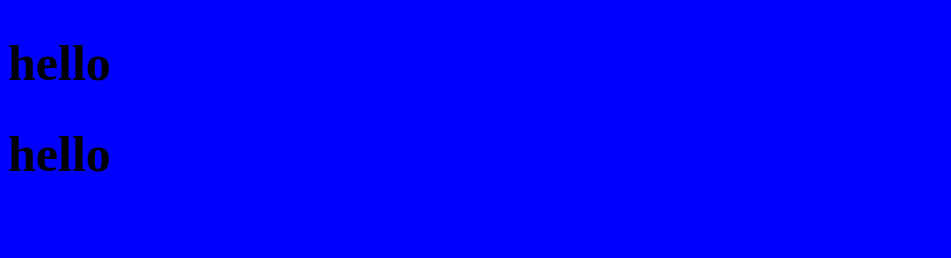
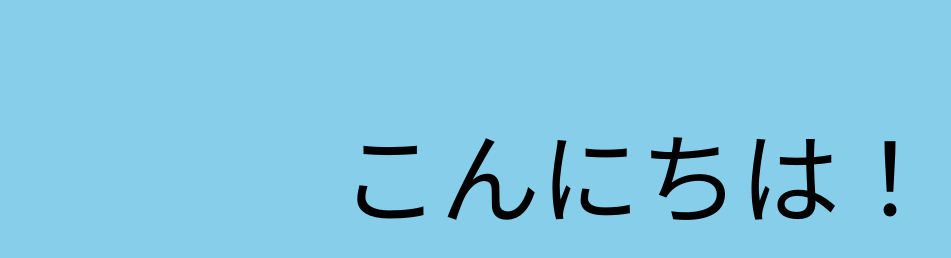
Before and after one commit to tomonaga-osanai/test2, a plain HTML site: page index.html in a window 1280 px wide. Shown: the whole page, without its empty margins (0-951 px from the left). Drawn offline with Linux system fonts and the light colour scheme.

Commit message:
２回目のコミットです。

```diff
--- a/index.html
+++ b/index.html
@@ -7,7 +7,6 @@
   <link rel="stylesheet" href="css/style.css">
 </head>
 <body>
-  <h1 class="test">hello</h1>
-  <h1 class="test">hello</h1>
+  <div class="section">こんにちは！</div>
 </body>
 </html>
--- a/scss/style.scss
+++ b/scss/style.scss
@@ -3,3 +3,13 @@
   font-size: 50px;
   color: pink;
 }
+
+body {
+  background: skyblue;
+}
+
+.section {
+  text-align: center;
+  font-size: 100px;
+  margin-top: 100px;
+}
```
Also changed, not shown: css/style.css.
